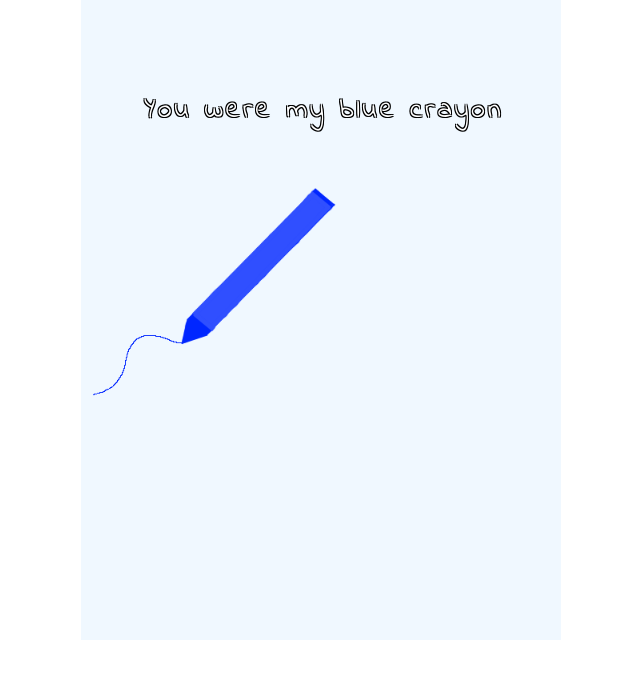
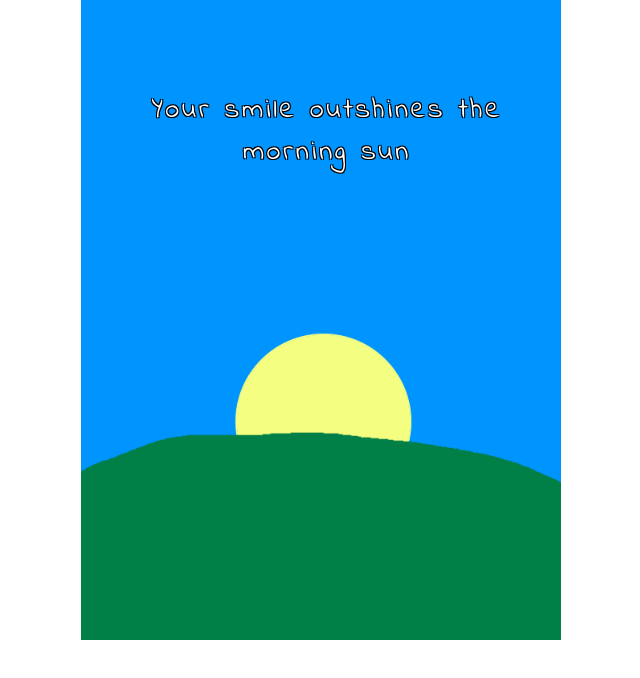
Before and after one commit to jarebear0614/mbday2025, a plain HTML site: page index.html in a window 1280 px wide. Shown: the whole page, without its empty margins (319-959 px from the left). Drawn offline with nearby package versions, Linux system fonts and the light colour scheme.

Commit message:
Start over

```diff
--- a/index.html
+++ b/index.html
@@ -116,49 +116,50 @@
 
         let poem = [
             {
-                content: "You were my blue crayon",
+                content: "Your smile outshines the morning sun",
                 type: "gif",
                 time: 3500,
-                images: ["Pics/0.png"]
+                images: ["Pics/0.png", 'Pics/0-1.png', 'Pics/0-2.png'],
+                loop: true
             },
             {
-                content: "The one I never had enough of",
+                content: "With you, each day has just begun",
                 type: "gif",
                 time: 3500,
                 images: ["Pics/1.png"]
             },
             {
-                content: "All the other crayons would roll onto my paper wishing to be used",
+                content: "In your embrace, I find my peace",
                 type: "gif",
                 time: 3500,
                 images: ["Pics/2.png",]
             },
             {
-                content: "but green cannot color the sky",
+                content: "A love so deep, it will not cease",
                 type: "gif",
                 time: 3500,
                 images: ["Pics/3.png"]
             },
             {
-                content: "and red cannot color the sea",
+                content: "Through every storm, I'll stand by you",
                 type: "gif",
                 time: 3500,
                 images: ["Pics/4.png"]
             },
             {
-                content: "I may never again draw a piece showing the beauty of your hue",
+                content: "Forever ours, a love so true",
                 type: "gif",
                 time: 3500,
                 images: ["Pics/5.png"],
             },
             {
-                content: "But I will spend the rest of my days trying to color an ocean",
+                content: "And just as the ocean is blue",
                 type: "gif",
                 time: 3500,
                 images: ["Pics/6.png"]
             },
             {
-                content: "as beautiful as you",
+                content: "There's nothing as beautiful as you",
                 type: "gif",
                 time: 3500,
                 images: ["Pics/7.png"]
@@ -376,6 +377,8 @@
 
     <div class="hidden-loading" style="display:none">
         <img src="Pics/0.png" />
+        <img src="Pics/0-1.png" />
+        <img src="Pics/0-2.png" />
         <img src="Pics/1.png" />
         <img src="Pics/2.png" />
         <img src="Pics/3.png" />
```
Also changed, not shown: Pics/0-0.png (added), Pics/0-1.png (added), Pics/0-2.png (added), Pics/0-3.png (added), Pics/0-4.png (added), Pics/0.png (deleted), Pics/1.png (deleted), Pics/2.png (deleted), Pics/3.png (deleted), Pics/4.png (deleted), Pics/5.png (deleted), Pics/6.png (deleted), Pics/collage/0.jpg (added), Pics/collage/1.jpg (added), 1 more files, 4 other files.
